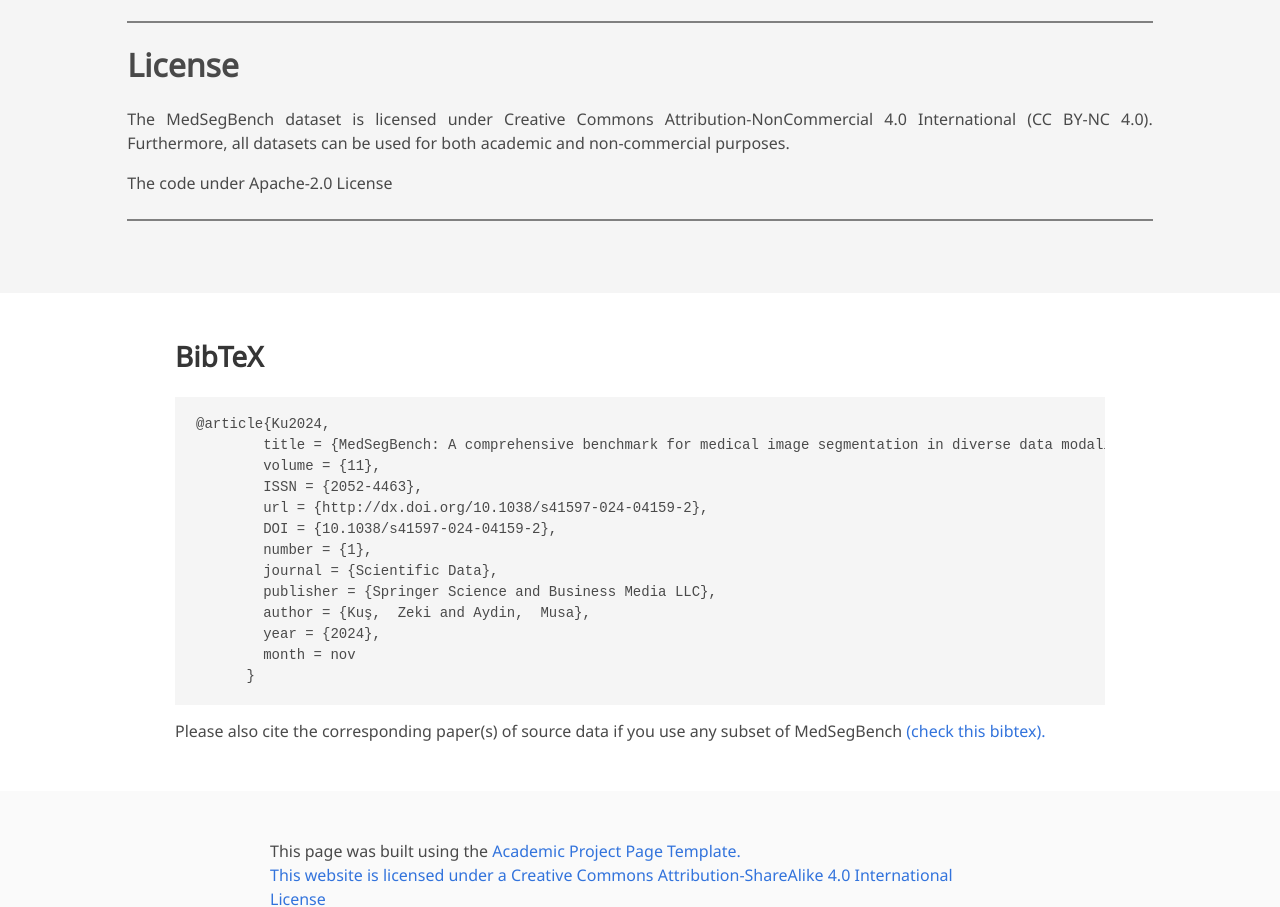
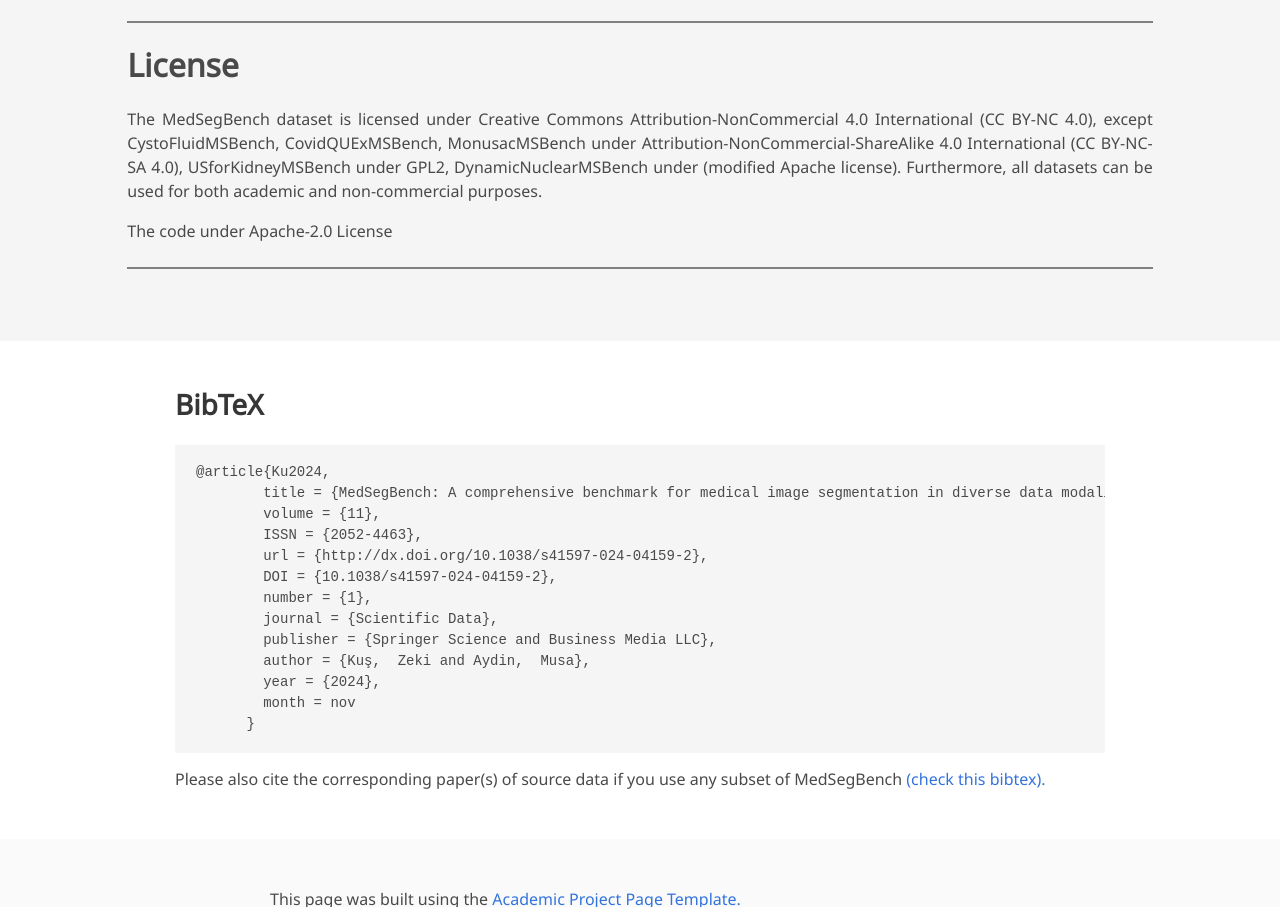
Before and after one commit to MedSegBench/medsegbench.github.io, a plain HTML site: page index.html in a window 1280 px wide. Shown: the part 7504-8411 px from the top of the page. Drawn offline with Linux system fonts and the light colour scheme; some icons are missing; a web font is replaced by a local one.

Commit message:
Update index.html

```diff
--- a/index.html
+++ b/index.html
@@ -1656,7 +1656,9 @@ diagnosis, cell and nuclei segmentation, and organ segmentation.
         <div class="content has-text-justified">
           <p>
             The MedSegBench dataset is licensed under Creative Commons Attribution-NonCommercial 4.0 International (<a
-            href="https://creativecommons.org/licenses/by-nc/4.0/" target="_blank">CC BY-NC 4.0</a>). Furthermore, all datasets can be used for both academic and non-commercial purposes.
+            href="https://creativecommons.org/licenses/by-nc/4.0/" target="_blank">CC BY-NC 4.0</a>), except CystoFluidMSBench, CovidQUExMSBench, MonusacMSBench under Attribution-NonCommercial-ShareAlike 4.0 International (<a
+            href="https://creativecommons.org/licenses/by-nc-sa/4.0/" target="_blank">CC BY-NC-SA 4.0</a>), USforKidneyMSBench under GPL2, DynamicNuclearMSBench under  (<a
+            href="https://github.com/vanvalenlab/deepcell-tf/blob/master/LICENSE" target="_blank">modified Apache license</a>). Furthermore, all datasets can be used for both academic and non-commercial purposes.
           </p>
           <p>
             The code under <a href="https://github.com/zekikus/MedSegBench?tab=Apache-2.0-1-ov-file#readme" target="_blank">Apache-2.0 License</a>
```
